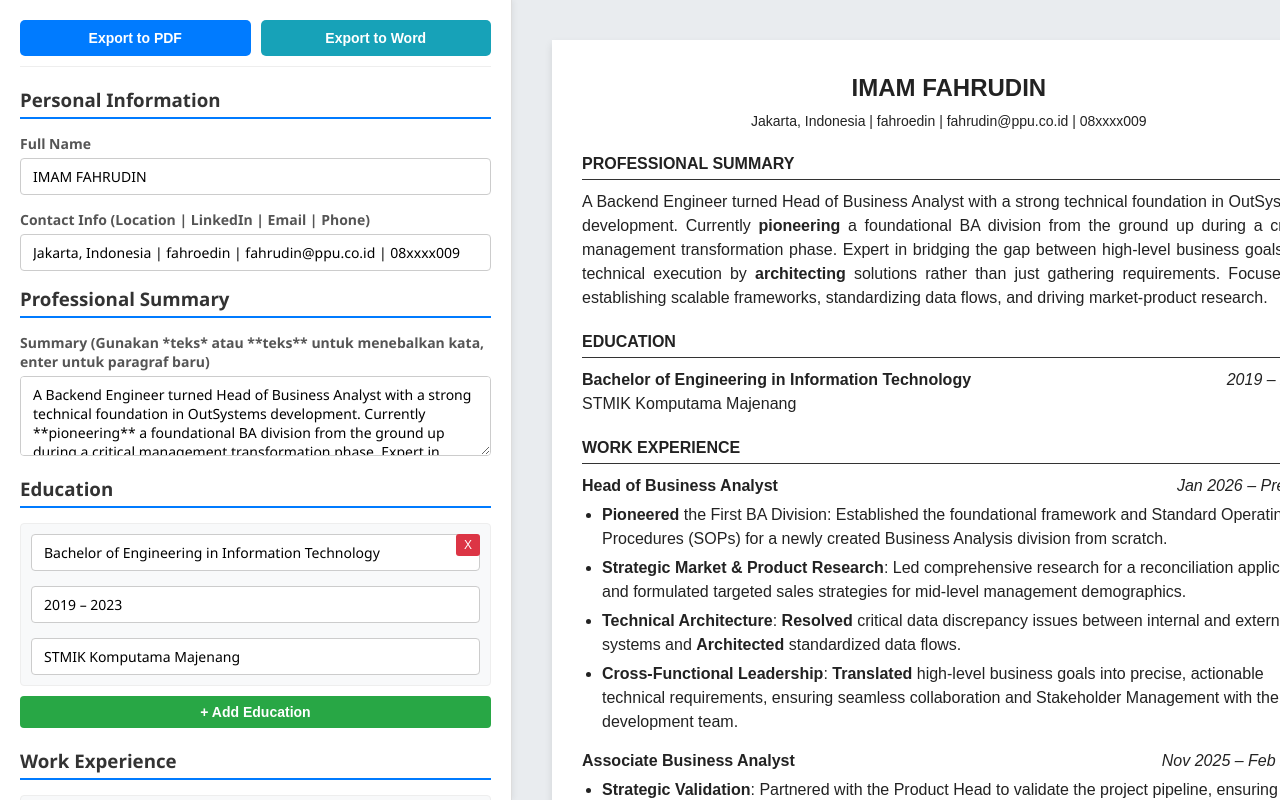
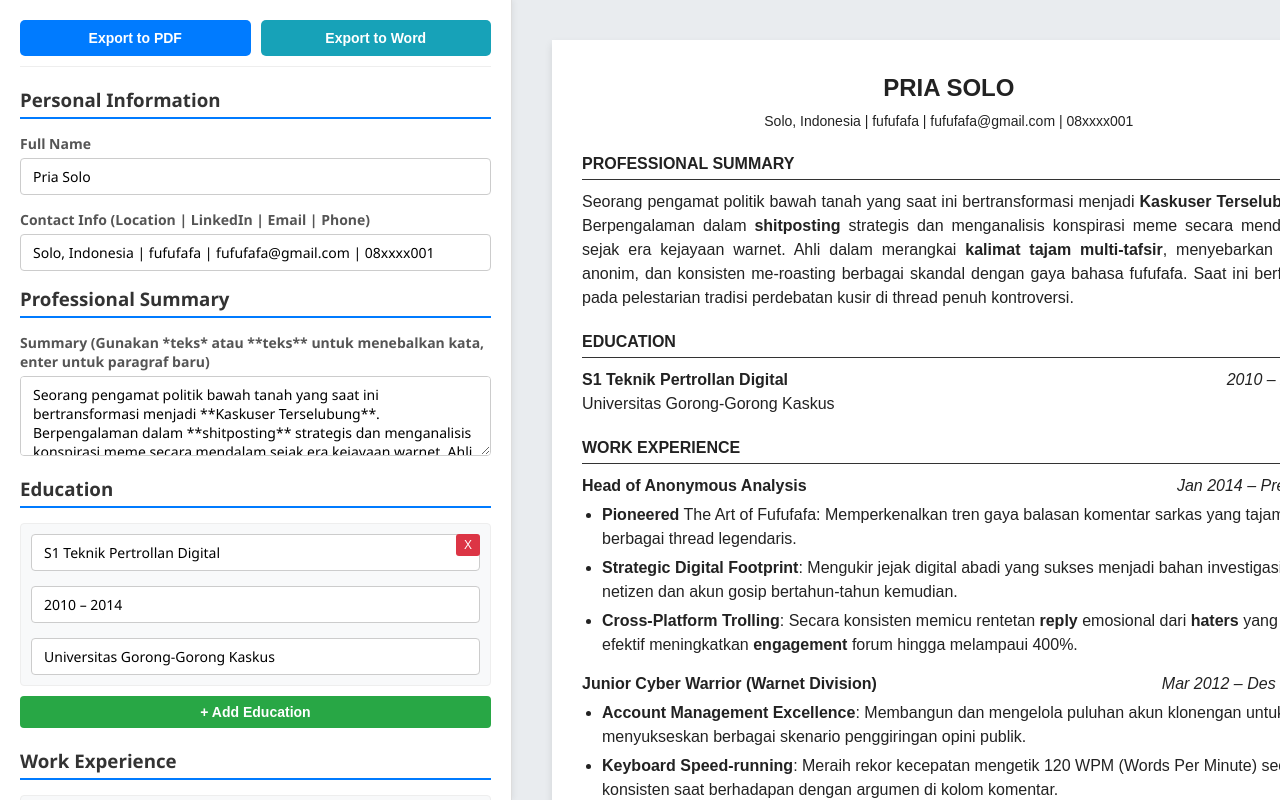
Before and after one commit to fahroediin/cv-builder, a plain HTML site: page index.html in a window 1280 px wide. Drawn offline with Linux system fonts and the light colour scheme.

Commit message:
changes default information

```diff
--- a/index.html
+++ b/index.html
@@ -333,72 +333,38 @@
     <script>
         // --- STATE Initial Data (Based on Imam Fahrudin's CV) ---
         const cvData = {
-            name: "IMAM FAHRUDIN",
-            contact: "Jakarta, Indonesia | fahroedin | fahrudin@ppu.co.id | 08xxxx009",
-            summary: "A Backend Engineer turned Head of Business Analyst with a strong technical foundation in OutSystems development. Currently **pioneering** a foundational BA division from the ground up during a critical management transformation phase. Expert in bridging the gap between high-level business goals and technical execution by **architecting** solutions rather than just gathering requirements. Focused on establishing scalable frameworks, standardizing data flows, and driving market-product research.",
+            name: "Pria Solo",
+            contact: "Solo, Indonesia | fufufafa | fufufafa@gmail.com | 08xxxx001",
+            summary: "Seorang pengamat politik bawah tanah yang saat ini bertransformasi menjadi **Kaskuser Terselubung**. Berpengalaman dalam **shitposting** strategis dan menganalisis konspirasi meme secara mendalam sejak era kejayaan warnet. Ahli dalam merangkai **kalimat tajam multi-tafsir**, menyebarkan opini anonim, dan konsisten me-roasting berbagai skandal dengan gaya bahasa fufufafa. Saat ini berfokus pada pelestarian tradisi perdebatan kusir di thread penuh kontroversi.",
             education: [
-                { degree: "Bachelor of Engineering in Information Technology", dates: "2019 – 2023", institution: "STMIK Komputama Majenang" }
+                { degree: "S1 Teknik Pertrollan Digital", dates: "2010 – 2014", institution: "Universitas Gorong-Gorong Kaskus" }
             ],
             experience: [
                 {
-                    title: "Head of Business Analyst", dates: "Jan 2026 – Present",
+                    title: "Head of Anonymous Analysis", dates: "Jan 2014 – Present",
                     bullets: [
-                        "**Pioneered** the First BA Division: Established the foundational framework and Standard Operating Procedures (SOPs) for a newly created Business Analysis division from scratch.",
-                        "**Strategic Market & Product Research**: Led comprehensive research for a reconciliation application and formulated targeted sales strategies for mid-level management demographics.",
-                        "**Technical Architecture**: **Resolved** critical data discrepancy issues between internal and external systems and **Architected** standardized data flows.",
-                        "**Cross-Functional Leadership**: **Translated** high-level business goals into precise, actionable technical requirements, ensuring seamless collaboration and Stakeholder Management with the development team."
+                        "**Pioneered** The Art of Fufufafa: Memperkenalkan tren gaya balasan komentar sarkas yang tajam di berbagai thread legendaris.",
+                        "**Strategic Digital Footprint**: Mengukir jejak digital abadi yang sukses menjadi bahan investigasi netizen dan akun gosip bertahun-tahun kemudian.",
+                        "**Cross-Platform Trolling**: Secara konsisten memicu rentetan *reply* emosional dari *haters* yang efektif meningkatkan *engagement* forum hingga melampaui 400%."
                     ]
                 },
                 {
-                    title: "Associate Business Analyst", dates: "Nov 2025 – Feb 2026",
+                    title: "Junior Cyber Warrior (Warnet Division)", dates: "Mar 2012 – Des 2013",
                     bullets: [
-                        "**Strategic Validation**: Partnered with the Product Head to validate the project pipeline, ensuring resources were focused on high-impact initiatives.",
-                        "**Rapid Prototyping**: Built Proof of Concepts (POCs) alongside UI/UX and Engineering teams to accelerate feasibility checks and reduce development risks.",
-                        "**Requirement Engineering**: **Translated** complex business logic into testable User Stories using Gherkin and Event Storming techniques.",
-                        "**Leadership & Mentoring**: Led and mentored BA Interns on documentation standards, ensuring 100% alignment with project delivery timelines."
-                    ]
-                },
-                {
-                    title: "Junior Business Analyst Trainee", dates: "Oct 2025 – Oct 2025",
-                    bullets: [
-                        "**Documentation Excellence**: Specialized in writing User Stories and Acceptance Criteria using Gherkin best practices.",
-                        "**Process Mapping**: Implemented Event Sourcing and Event Storming techniques for precise business process modeling."
-                    ]
-                },
-                {
-                    title: "Associate OutSystems Developer", dates: "May 2025 – Oct 2025",
-                    bullets: [
-                        "**Product Development**: Contributed to the development of a Loan Origination System (LOS) and provided technical feedback to enhance feature effectiveness.",
-                        "**Stakeholder Management**: Actively communicated with stakeholders to clarify logic bugs, initiating a transition from pure development to business analysis."
-                    ]
-                },
-                {
-                    title: "Junior OutSystems Developer", dates: "May 2024 – May 2025",
-                    bullets: [
-                        "**Full-Stack Execution**: Developed Reactive and Mobile applications, designed data models, and integrated REST services.",
-                        "**Technical Training**: Acted as a Mentor and Trainer for citizen developers, guiding them through logic design and platform best practices."
-                    ]
-                },
-                {
-                    title: "Junior OutSystems Developer (Internship)", dates: "Feb 2024 – May 2024",
-                    bullets: [
-                        "**Feature Engineering**: Built secure authentication features and integrated AWS S3 cloud storage for document management.",
-                        "**Data Visualization**: Developed reactive dashboards with dynamic configurations to improve reporting efficiency."
+                        "**Account Management Excellence**: Membangun dan mengelola puluhan akun klonengan untuk menyukseskan berbagai skenario penggiringan opini publik.",
+                        "**Keyboard Speed-running**: Meraih rekor kecepatan mengetik 120 WPM (Words Per Minute) secara konsisten saat berhadapan dengan argumen di kolom komentar."
                     ]
                 }
             ],
             skills: [
-                { category: "Analysis", details: "Business Process Mapping (Event Storming), Requirement Engineering (Gherkin), Market Research, SOP Development." },
-                { category: "Technical", details: "OutSystems (Reactive, Mobile, Web), Backend Development, API Development (REST/Swagger), AWS S3 Integration." },
-                { category: "Soft Skills", details: "Strategic Leadership, Stakeholder Management, Cross-functional Collaboration, Mentoring." }
+                { category: "Platform & Tools", details: "Kaskus Old UI, Inspect Element, VPN (NordVPN/Windscribe), Microsoft Paint Master (Meme Creation)." },
+                { category: "Communication", details: "Sarkasme Tingkat Dewa, Mental Gymnastics, Ngeles Berjamaah, Debat Kusir Berkepanjangan." },
+                { category: "Core Competency", details: "Mental Baja Menghadapi Doxxing, Manajemen Arsip Screenshot, Kejelian Mencari Kelemahan Target." }
             ],
             certifications: [
-                "**Associate Developer (O11)** – OutSystems (Oct 2025)",
-                "**Product Management Professional Certificate** – Aha! (Jun 2025)",
-                "**Product Management First Steps** – IIBA (Jun 2025)",
-                "**Product Management: Customer Development** – IIBA (Jun 2025)",
-                "**AI in Project Management** – LinkedIn Learning (May 2025)",
-                "**Agile Project Leadership** – LinkedIn Learning (May 2025)"
+                "**Top Junkies / Kaskus Addict** – Forum Kaskus (Dec 2014)",
+                "**Sertifikasi Analis Julid Bersertifikat** – Netizen Institute (Feb 2016)",
+                "**Master of Satirical Arts** – Akademi Bacot Nusantara (Aug 2018)"
             ]
         };
 
```
